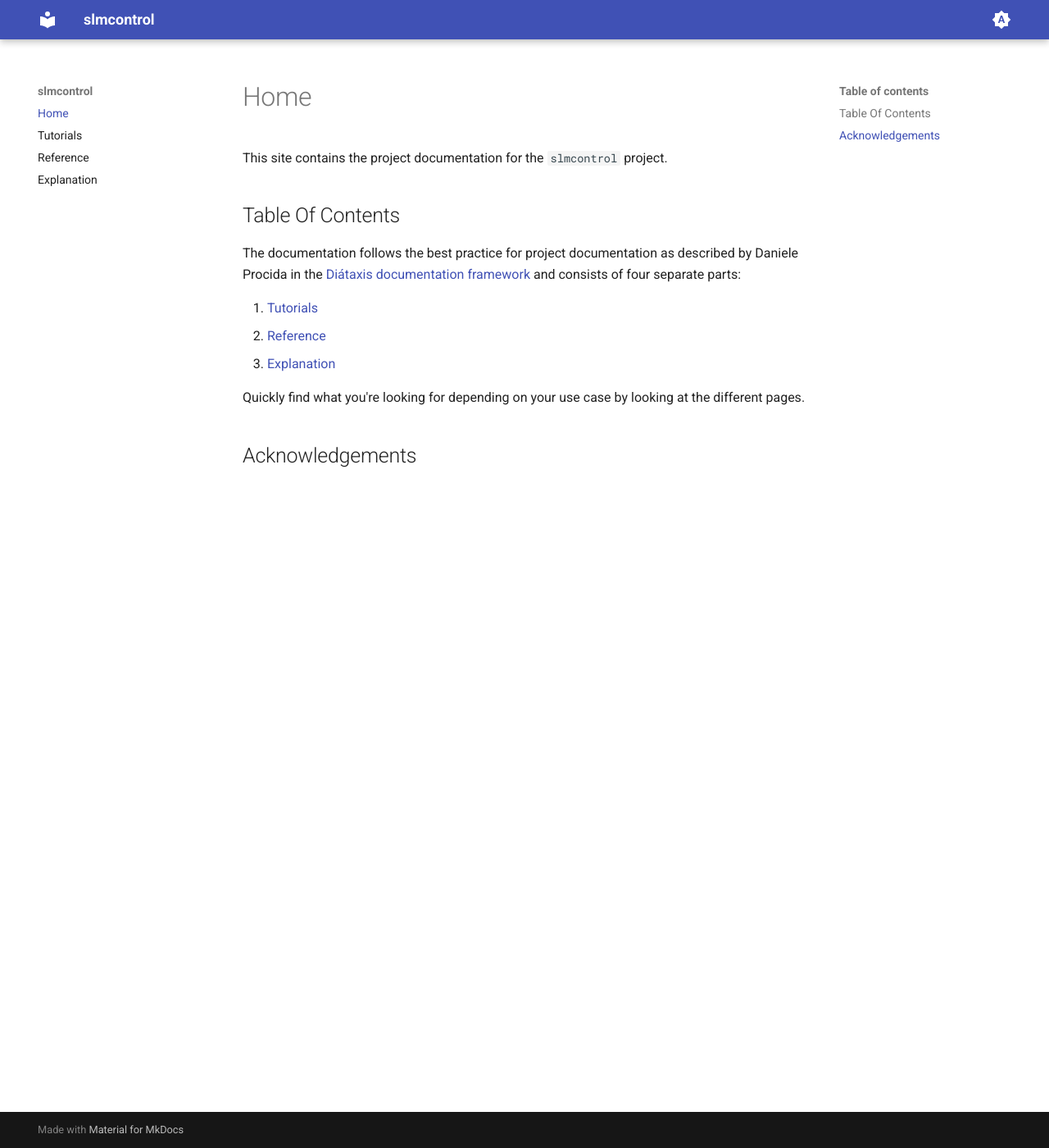
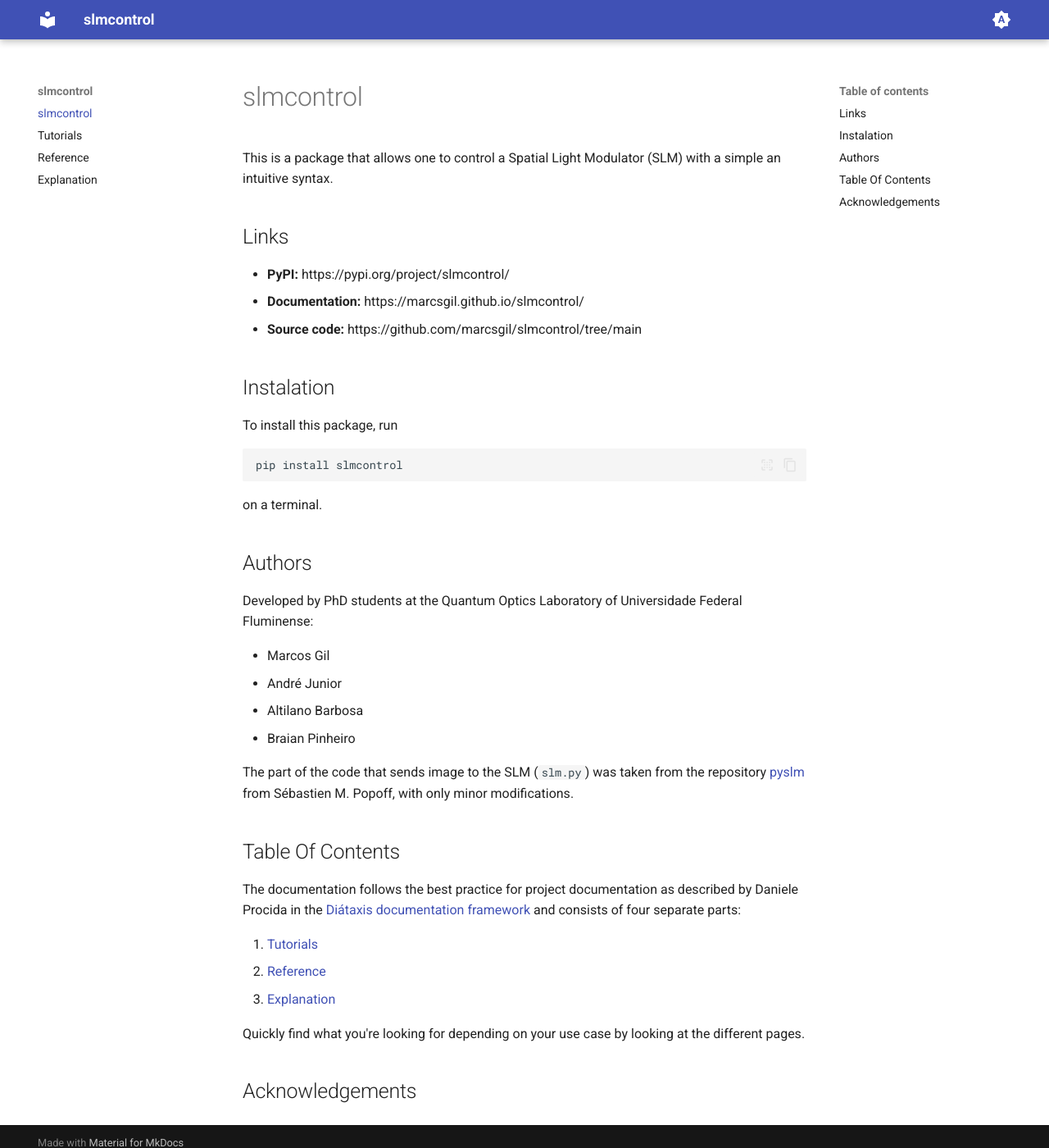
Before and after one commit to marcsgil/slmcontrol, an MkDocs documentation site: the page built from docs/index.md, in a window 1280 px wide and 1400 px high. Shown: the whole window at 82% size. Built offline with MkDocs 1.6.1 and Material for MkDocs 9.7.7, drawn with Linux system fonts in a browser that asks for light colours; nearby versions of some CDN libraries; library files that are not in the unit come from our copies.

````diff
--- a/docs/index.md
+++ b/docs/index.md
@@ -1,5 +1,33 @@
-This site contains the project documentation for the
-`slmcontrol` project.
+# slmcontrol
+
+This is a package that allows one to control a Spatial Light Modulator (SLM) with a simple an intuitive syntax.
+
+## Links
+
+- **PyPI:** https://pypi.org/project/slmcontrol/
+- **Documentation:** https://marcsgil.github.io/slmcontrol/
+- **Source code:** https://github.com/marcsgil/slmcontrol/tree/main
+
+## Instalation
+
+To install this package, run
+
+```
+pip install slmcontrol
+```
+
+on a terminal.
+
+## Authors
+
+Developed by PhD students at the Quantum Optics Laboratory of Universidade Federal Fluminense:
+
+- Marcos Gil
+- André Junior
+- Altilano Barbosa
+- Braian Pinheiro
+
+The part of the code that sends image to the SLM (`slm.py`) was taken from the repository [pyslm](https://github.com/wavefrontshaping/slmPy) from Sébastien M. Popoff, with only minor modifications.
 
 ## Table Of Contents
 
````
Also changed, not shown: README.md (+28 -3 lines).
